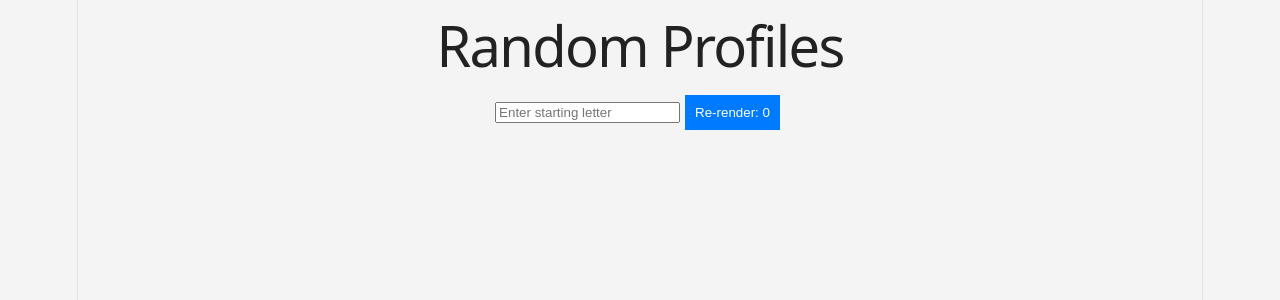
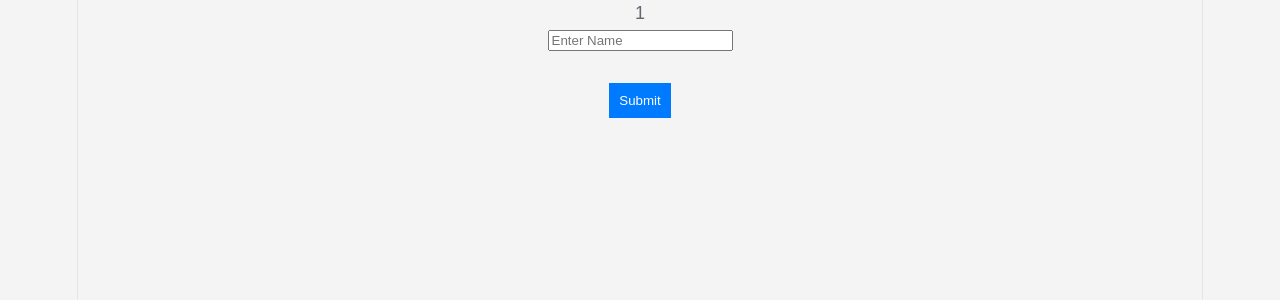
Before and after one commit to TharunReddy0309/FDFED_REACT, a React (Vite) app in the folder attendance/: page / in a window 1280 px wide. Shown: the top 300 px of the page. Built offline with nearby package versions, Linux system fonts and the light colour scheme.

Commit message:
Add Prac component for name input and counter functionality

```diff
--- a/attendance/src/App.tsx
+++ b/attendance/src/App.tsx
@@ -3,7 +3,7 @@ import "./App.css";
 import profilePhoto from "./assets/hero.png";
 import ram from "./assets/ram.png";
 import sneha from "./assets/sneha.png";
-
+import Prac from "./prac";
 const profiles = [
     { name: "Ram", age: 21, photo: ram, num: 40 },
     { name: "Priya", age: 22, photo: profilePhoto, num: 50 },
@@ -42,7 +42,14 @@ const profiles = [
 const LanguageContext = createContext("English");
 const ThemeContext = createContext("light");
 
-function App() {
+function App(){
+    return(
+        <div>
+            <Prac/>
+        </div>
+    );
+}
+function App32() {
   const [users, setUsers] = useState([]);
   const [letter, setLetter] = useState("");
   const [count, setCount] = useState(0);
--- /dev/null
+++ b/attendance/src/prac.tsx
@@ -0,0 +1,29 @@
+import {useEffect,useState,useContext,createContext} from 'react';
+
+export default function Prac() {
+    const [name,setName] = useState("");
+    const [cnt,setcnt]=useState(0);
+    function Inc(){
+        setcnt(cnt+1);
+    }
+    useEffect(Inc,[name]);
+    return (
+        <div>
+            <p>{cnt}</p>
+            <form>
+                <input
+                    type="text"
+                    value={name}
+                    placeholder="Enter Name"
+                    onChange={(e)=>{setName(e.target.value)}}
+                ></input>
+                <br/>
+                <p>{name}</p>
+                <br/>
+                <button id="Submit" onClick={()=>setName("")}>
+                    Submit
+                </button>
+            </form>
+        </div>
+    )
+}
```
